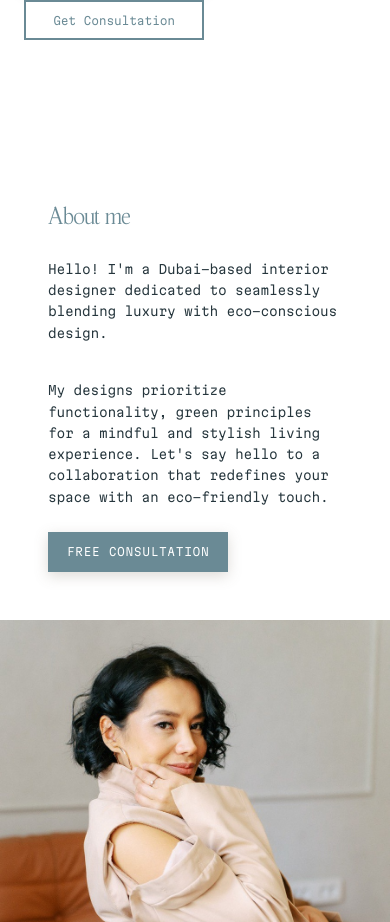
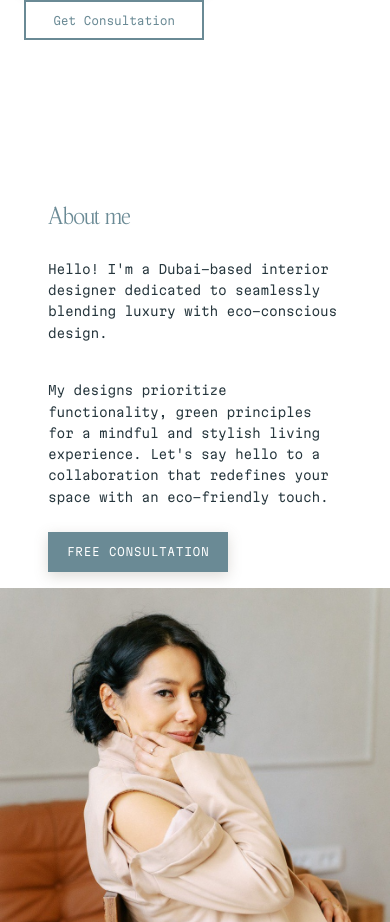
Before and after one commit to AllaOz/DesignerNext.js, a Next.js app in the folder interior-design/: page / in a window 390 px wide. Shown: the part 880-1802 px from the top of the page. Built offline with nearby package versions, Linux system fonts and the light colour scheme.

Commit message:
Adjust spacing between button and image in mobile About Me section to match heading-paragraph spacing

```diff
--- a/interior-design/components/styles/aboutme.module.scss
+++ b/interior-design/components/styles/aboutme.module.scss
@@ -109,7 +109,7 @@
     flex-direction: column;
     height: 50vh;
     width: 100%;
-    padding: 2rem 1.5rem 2rem 1.5rem;
+    padding: 2rem 1.5rem 0 1.5rem;
     margin-top: 0;
   }
 
```
